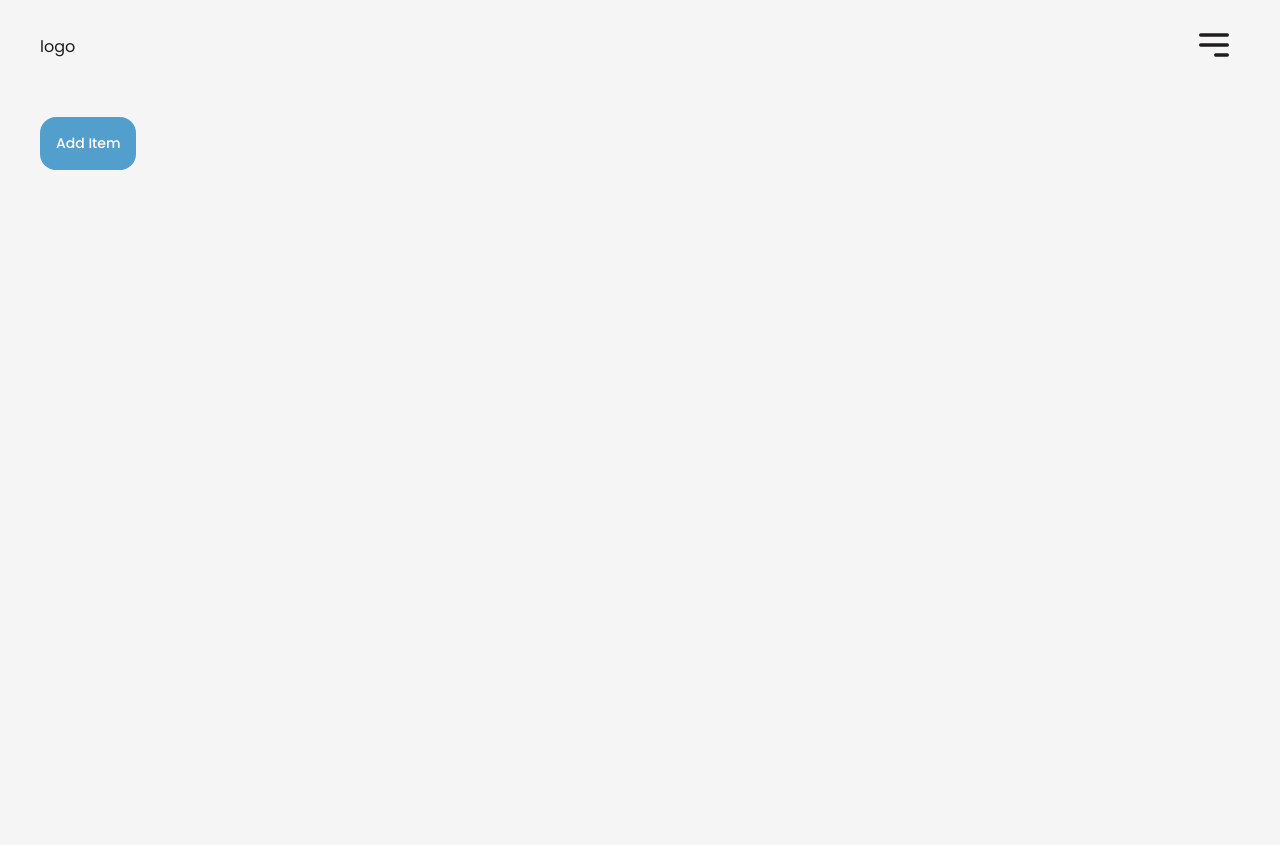
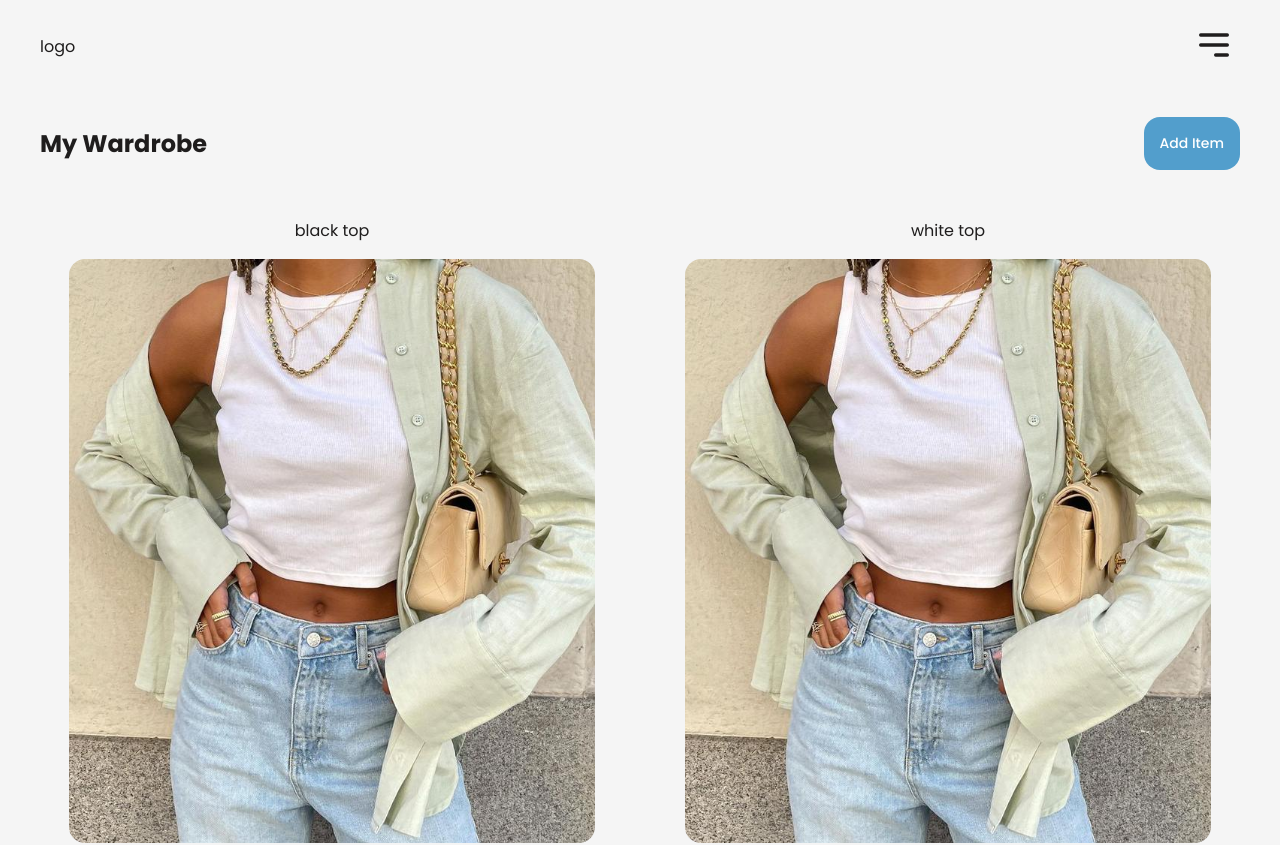
Before and after one commit to pranavrao145/deerhacks-2023, a React (Create React App) app in the folder frontend/: page /wardrobe in a window 1280 px wide. Shown: the top 845 px of the page. Before the commit the page ends 800 px from the top, so only its background shows below. Built offline with nearby package versions, Linux system fonts and the light colour scheme.

Commit message:
added wardrobe items grid with sample images

```diff
--- a/frontend/src/pages/wardrobe/index.js
+++ b/frontend/src/pages/wardrobe/index.js
@@ -1,13 +1,49 @@
+import clothingItem from "../../assets/outfit.jpg";
 import styles from "./wardrobe.module.scss";
 
 export default function Wardrobe() {
+  const wardrobe = [
+    {
+      id: 1,
+      name: "black top",
+      img: clothingItem,
+    },
+    {
+      id: 2,
+      name: "white top",
+      img: clothingItem,
+    },
+    {
+      id: 3,
+      name: "green top",
+      img: clothingItem,
+    },
+    {
+      id: 4,
+      name: "skirt",
+      img: clothingItem,
+    },
+  ];
+
   return (
     <div className={styles.container}>
       <div className={styles.header}>
+        <h2>My Wardrobe</h2>
         <button type="button" className={styles.addButton}>
           Add Item
         </button>
       </div>
+
+      <div className={styles.outfitGrid}>
+        {wardrobe.map(({ id, name, img }) => (
+          <div className={styles.gridItemContainer} key={id}>
+            <p>{name}</p>
+            <div className={styles.imageContainer}>
+              <img src={img} alt="clothing item" />
+            </div>
+          </div>
+        ))}
+      </div>
     </div>
   );
 }
--- a/frontend/src/pages/wardrobe/wardrobe.module.scss
+++ b/frontend/src/pages/wardrobe/wardrobe.module.scss
@@ -4,8 +4,19 @@
   margin: 2rem auto;
   padding: 0 2rem;
 
+  .header {
+    display: flex;
+    flex-direction: row;
+    justify-content: space-between;
+    align-items: center;
+
+    h2 {
+      margin: 0;
+    }
+
     .addButton {
       width: fit-content;
+      height: auto;
       padding: 1rem;
       font-family: "Poppins";
       background-color: var(--primary);
@@ -18,3 +29,39 @@
       align-self: flex-end;
     }
   }
+
+  .outfitGrid {
+    display: grid;
+    grid-template-columns: repeat(2, 1fr);
+    grid-template-rows: repeat(auto, 1fr);
+    grid-column-gap: 2rem;
+    grid-row-gap: 1rem;
+    margin-top: 2rem;
+
+    .gridItemContainer {
+      display: flex;
+      flex-direction: column;
+      align-items: center;
+      justify-content: center;
+      text-align: center;
+
+      .imageContainer {
+        width: 90%;
+        padding-bottom: 100%;
+        position: relative;
+        overflow: hidden;
+        border-radius: 1rem;
+        margin-bottom: 1rem;
+
+        img {
+          position: absolute;
+          top: 0;
+          left: 0;
+          width: 100%;
+          height: 100%;
+          object-fit: cover;
+        }
+      }
+    }
+  }
+}
```
Lines whose indentation alone changed are shown as unchanged.
